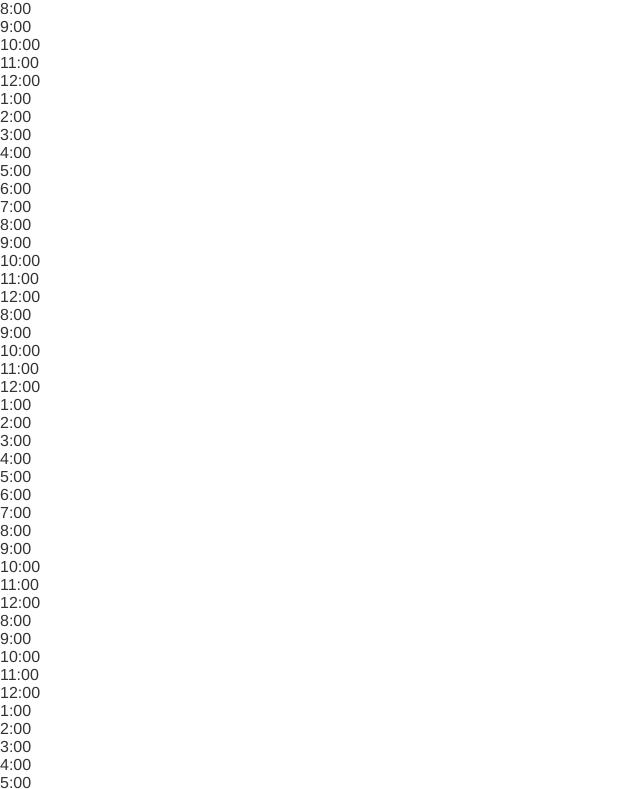
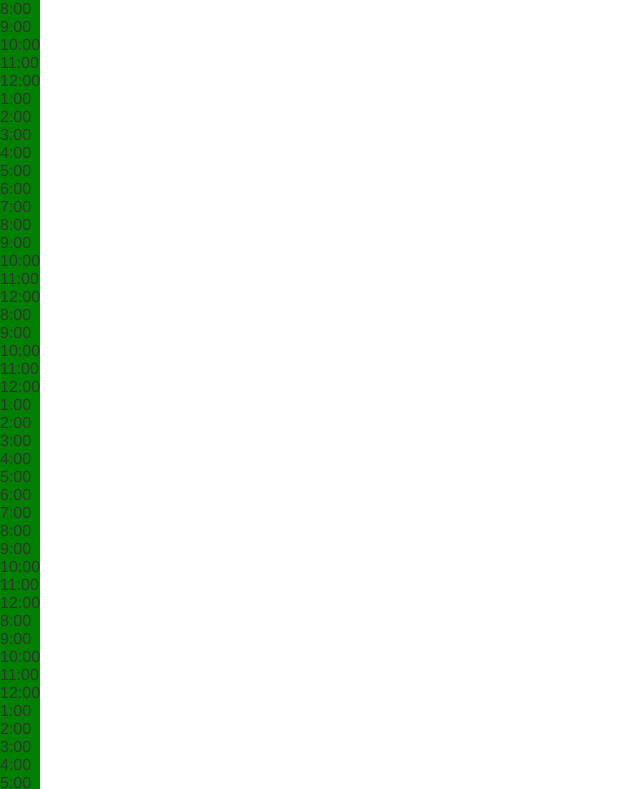
Before and after one commit to umdhelpdesk/whenWeWorkClient, a website: page views/calendar.html in a window 1280 px wide. Shown: the top 789 px of the page, without its empty margins (0-640 px from the left). Drawn offline with nearby package versions, Linux system fonts and the light colour scheme; files that its build step writes are made by us from their sources.

Commit message:
#298308 dashboard on availabilty

```diff
--- /dev/null
+++ b/assets/css/calendar.css
@@ -0,0 +1,3 @@
+td {
+  background-color: green;
+}
--- a/views/calendar.html
+++ b/views/calendar.html
@@ -1,4 +1,5 @@
 <link rel="stylesheet" href="https://maxcdn.bootstrapcdn.com/bootstrap/3.3.7/css/bootstrap.min.css" integrity="sha384-BVYiiSIFeK1dGmJRAkycuHAHRg32OmUcww7on3RYdg4Va+PmSTsz/K68vbdEjh4u" crossorigin="anonymous">
+<link type="text/css" rel="stylesheet" href="assets/css/calendar.css" />
 <div>
       <uib-tabset active="active">
         <uib-tab heading="Sun">
```
Also changed, not shown: 1 other file.
